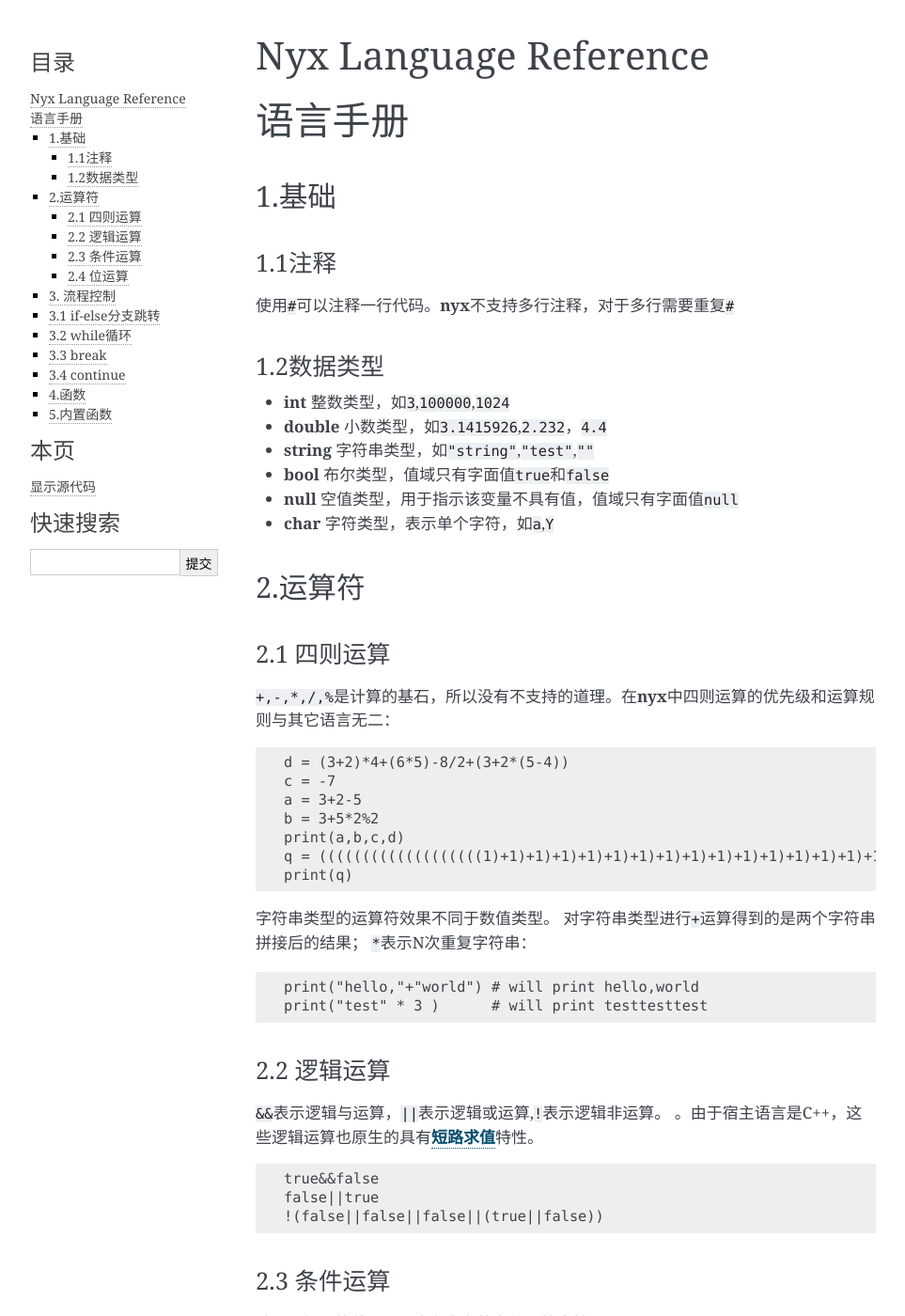
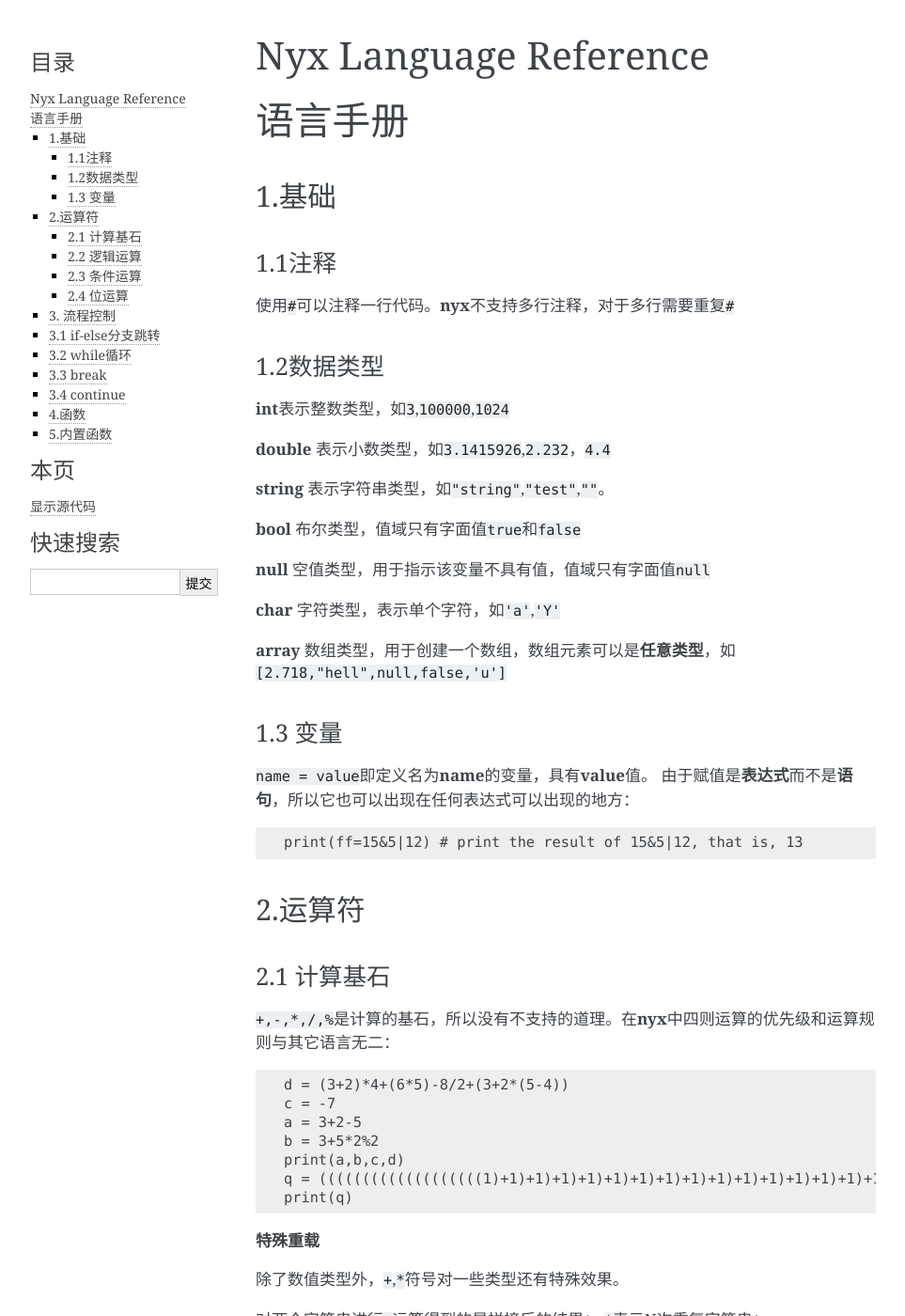
Before and after one commit to y1yang0/nyx, a Sphinx documentation site: the page built from docs/index.md, in a window 1280 px wide and 1400 px high. Shown: the whole window at 94% size, without its empty margins (148-1111 px from the left). Built offline with Sphinx 7.4.7, drawn with Linux system fonts in a browser that asks for light colours; some of the changed text lies outside the part shown.

Commit message:
[ array ] support array type

````diff
--- a/docs/index.md
+++ b/docs/index.md
@@ -8,15 +8,29 @@ Nyx Language Reference
 使用`#`可以注释一行代码。**nyx**不支持多行注释，对于多行需要重复`#`
 
 ### 1.2数据类型
-+ **int** 整数类型，如`3`,`100000`,`1024`
-+ **double** 小数类型，如`3.1415926`,`2.232`，`4.4`
-+ **string** 字符串类型，如`"string"`,`"test"`,`""`
-+ **bool** 布尔类型，值域只有字面值`true`和`false`
-+ **null** 空值类型，用于指示该变量不具有值，值域只有字面值`null`
-+ **char** 字符类型，表示单个字符，如`a`,`Y`
+**int**表示整数类型，如`3`,`100000`,`1024`
+
+**double** 表示小数类型，如`3.1415926`,`2.232`，`4.4`
+
+**string** 表示字符串类型，如`"string"`,`"test"`,`""`。
+
+**bool** 布尔类型，值域只有字面值`true`和`false`
+
+**null** 空值类型，用于指示该变量不具有值，值域只有字面值`null`
+
+**char** 字符类型，表示单个字符，如`'a'`,`'Y'`
+
+**array** 数组类型，用于创建一个数组，数组元素可以是**任意类型**，如`[2.718,"hell",null,false,'u']`
+
+### 1.3 变量
+`name = value`即定义名为**name**的变量，具有**value**值。
+由于赋值是**表达式**而不是**语句**，所以它也可以出现在任何表达式可以出现的地方：
+```nyx
+print(ff=15&5|12) # print the result of 15&5|12, that is, 13
+```
 
 ## 2.运算符
-### 2.1 四则运算
+### 2.1 计算基石
 `+,-,*,/,%`是计算的基石，所以没有不支持的道理。在**nyx**中四则运算的优先级和运算规则与其它语言无二：
 ```nyx
 d = (3+2)*4+(6*5)-8/2+(3+2*(5-4))
@@ -27,8 +41,12 @@ print(a,b,c,d)
 q = (((((((((((((((((((1)+1)+1)+1)+1)+1)+1)+1)+1)+1)+1)+1)+1)+1)+1)+1)+1)+1)+1)+1
 print(q)
 ```
-字符串类型的运算符效果不同于数值类型。
-对字符串类型进行`+`运算得到的是两个字符串拼接后的结果；
+
+**特殊重载**
+
+除了数值类型外，`+`,`*`符号对一些类型还有特殊效果。
+
+对两个字符串进行`+`运算得到的是拼接后的结果；
 `*`表示N次重复字符串：
 ```nyx
 print("hello,"+"world") # will print hello,world
@@ -189,6 +207,6 @@ func input()
 # 接受一个参数，返回一个字符串用以表示实参类型
 func typeof(a:any) b:string
 
-# 接受字符串类型，返回字符串长度
-func length(a:string) b:int
+# 接受字符串或数组类型，返回长度
+func length(a:string|array) b:int
 ```
````
Also changed, not shown: other parts of docs/index.md (+1 -1 lines), README.md (+23 -12 lines), 8 other files.
